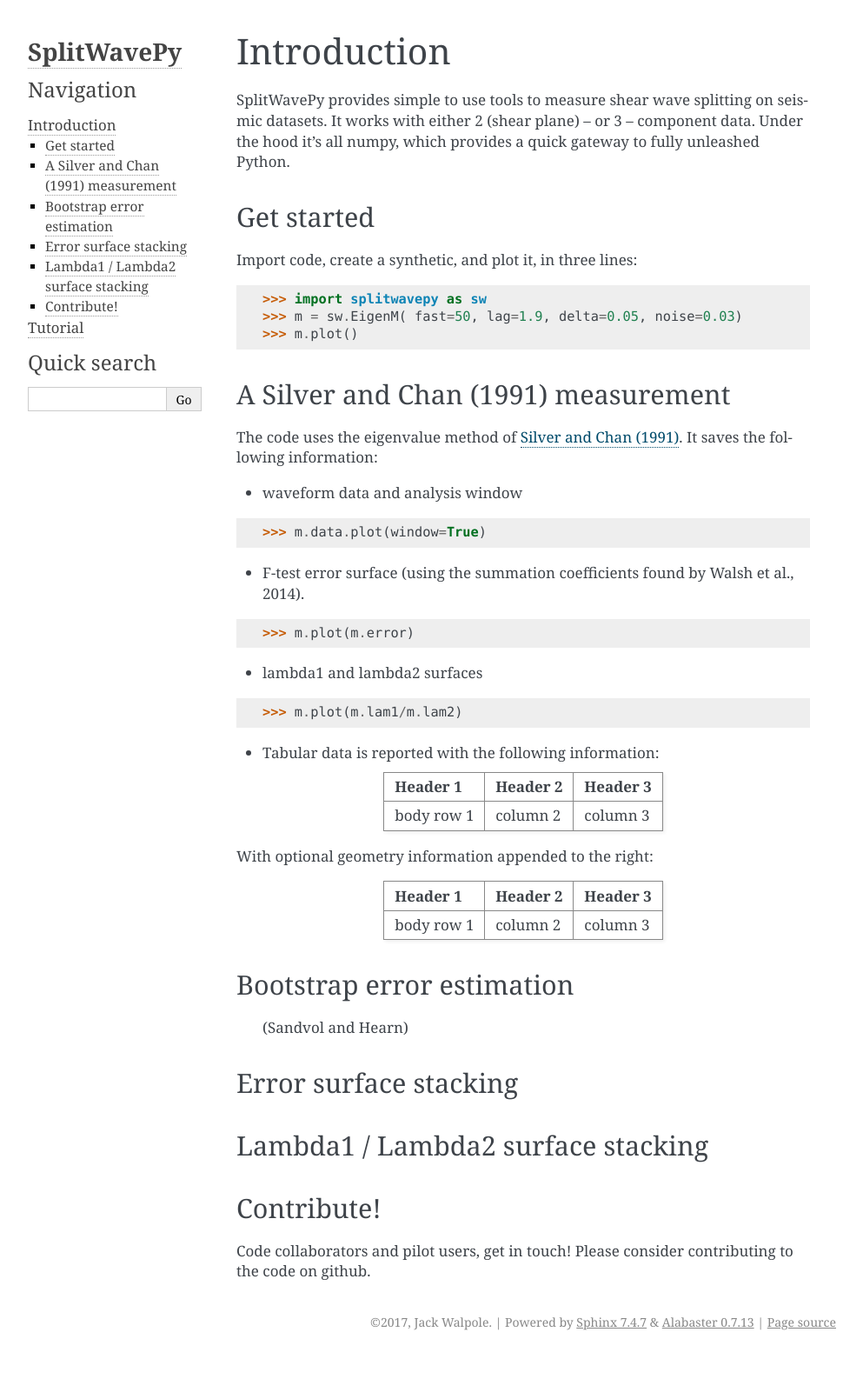
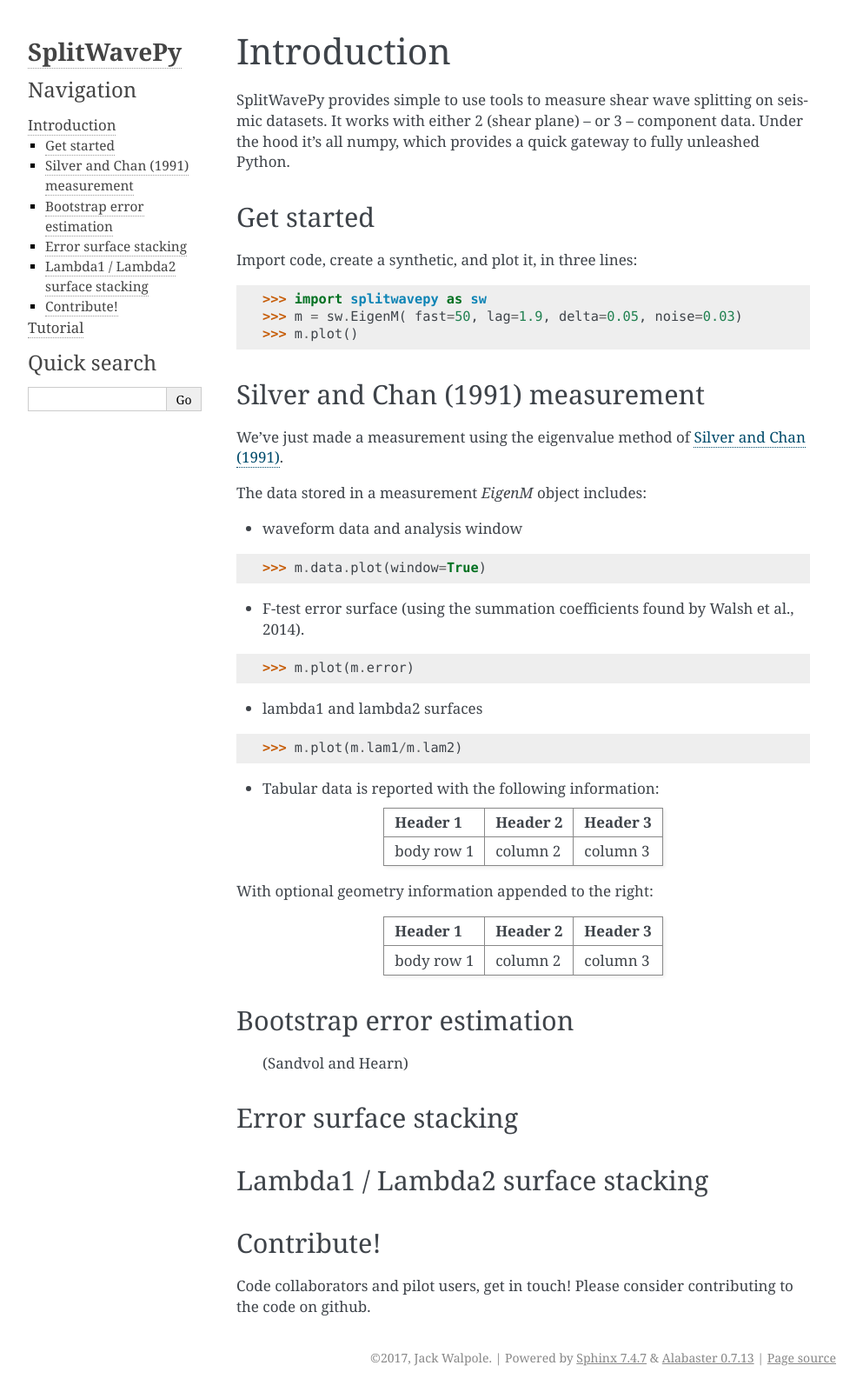
Before and after one commit to JackWalpole/splitwavepy, a Sphinx documentation site: the page built from docs/introduction.rst, in a window 1280 px wide. Shown: the whole page at 87% size, without its empty margins (148-1141 px from the left). Built offline with Sphinx 7.4.7, drawn with Linux system fonts in a browser that asks for light colours; before the commit the page ends 1560 px from its top, so only the background shows below that.

Commit message:
docs update

```diff
--- a/docs/introduction.rst
+++ b/docs/introduction.rst
@@ -15,11 +14,12 @@ Import code, create a synthetic, and plot it, in three lines:
 >>> m = sw.EigenM( fast=50, lag=1.9, delta=0.05, noise=0.03)
 >>> m.plot()
 
-A Silver and Chan (1991) measurement
---------------------------------------
+Silver and Chan (1991) measurement
+----------------------------------------------------
 
-The code uses the eigenvalue method of `Silver and Chan (1991) <http://onlinelibrary.wiley.com/doi/10.1029/91JB00899/abstract>`_.
-It saves the following information:
+We've just made a measurement using the eigenvalue method of `Silver and Chan (1991) <http://onlinelibrary.wiley.com/doi/10.1029/91JB00899/abstract>`_.
+
+The data stored in a measurement *EigenM* object includes:
 
 - waveform data and analysis window
 
--- a/docs/tutorial.rst
+++ b/docs/tutorial.rst
@@ -1,4 +1,3 @@
-.. _extensions:
 
 ****************************************************
 Tutorial
```
Also changed, not shown: other parts of docs/introduction.rst (+0 -1 lines), docs/index.rst (+7 -0 lines).
